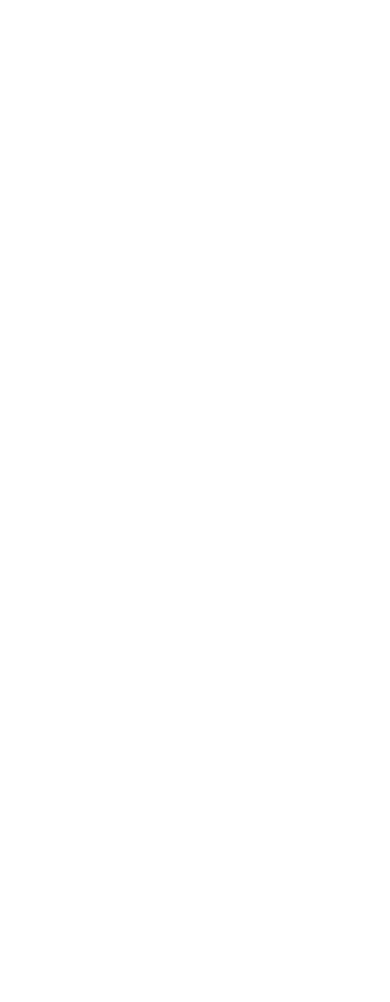
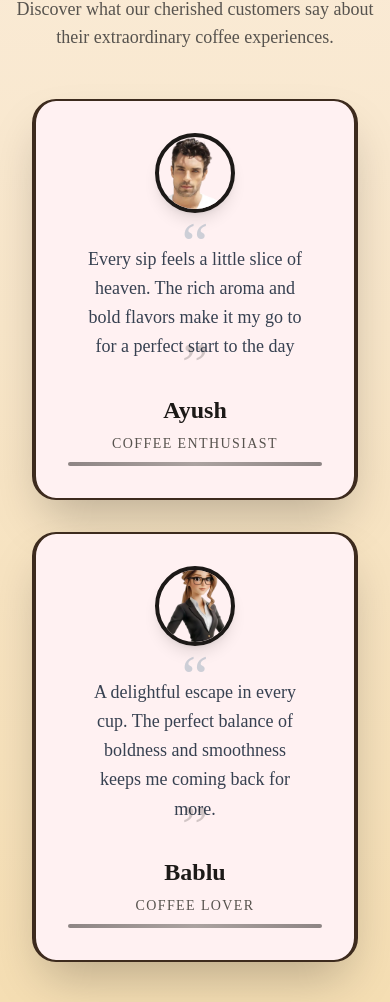
Before and after one commit to Ayushks3012/Static-Coffee-Website, a React (Vite) app: page / in a window 390 px wide. Shown: the part 5970-6972 px from the top of the page. Before the commit the page ends 5893 px from the top, so only its background shows below. Built offline with nearby package versions, Linux system fonts and the light colour scheme.

Commit message:
Add Footer component and enhance Testimonial section with new layout and styles

```diff
--- a/src/App.jsx
+++ b/src/App.jsx
@@ -5,6 +5,7 @@
 import Menu from './components/Menu'
 import AboutUs from './components/AboutUs'
 import Testimonial from './components/Testimonial'
+import Footer from './components/Footer'
 
 const App = () => {
   return (
@@ -15,6 +16,7 @@
     <Menu />
     <AboutUs />
     <Testimonial />
+    <Footer />
     </>
   )
 }
--- /dev/null
+++ b/src/components/Footer.jsx
@@ -0,0 +1,14 @@
+import React from 'react'
+
+const Footer = () => {
+  return (
+    <div className='relative bg-gradient-to-r from-[#4b3621] to-[#6f4e37] text-yellow-300 overflow-hidden'>
+      {/* Decorative Border */}
+      <div className=''>
+
+      </div>
+    </div>
+  )
+}
+
+export default Footer
--- a/src/components/Testimonial.jsx
+++ b/src/components/Testimonial.jsx
@@ -1,8 +1,81 @@
 import React from 'react'
+import Men from '../assets/Men.png'
+import Women from '../assets/Women.png'
+
 
 const Testimonial = () => {
   return (
-    <div>Testimonial</div>
+    <div id='testimonial' className='min-h-screen bg-gradient-to-b from-[antiquewhite] to-[wheat] flex flex-col items-center justify-center px-4 sm:px-6 md:px-8 py-10 font-[poppins]'>
+      <div className='text-center mb-12'>
+        <h2 className='text-4xl md:text-5xl font-[playfair_Display] text-stone-900 mb-4'>
+          voices of Delight
+        </h2>
+        <p className='text-lg sm:text-lg md:text-xl text-stone-600 max-w-2xl mx-auto'>
+          Discover what our cherished customers say about their extraordinary coffee experiences.
+        </p>
+      </div>
+
+      {/* Testimonial Grid */}
+      <div className='grid grid-cols-1 md:grid-cols-2 gap-8 max-w-6xl w-full px-4 mx-auto'>
+        {/* First Card*/}
+        <div className='relative bg-rose-50 rounded-3xl shadow-2xl p-8 hover:shadow-2xl transition-all duration-500 border-l-4 border-r-4 border-t-2 border-b-2 md:border-l-[16px] md:border-r-[16px] md:border-t-4 md:border-b-4 border-[#3d2b1e] group overflow-hidden transform hover:scale-105'>
+          <div className='text-center'>
+            <div className='mb-8'>
+              <img src={Men} alt="Men" className='w-20 h-20 sm:w-24 sm:h-24 rounded-full object-cover mx-auto border-4 border-stone-900 shadow-lg transition-transform' />
+            </div>
+            <div className='relative mb-8'>
+              <span className='absolute top-0 left-1/2 -translate-x-1/2 -mt-8 text-6xl text-sky-900 opacity-20 '>
+                &ldquo;
+              </span>
+              <p className='text-gray-700 text-lg sm:text-lg md:text-lg leading-relaxed px-4 font-medium'>
+                Every sip feels a little slice of heaven. The rich aroma and bold flavors make it my go to for a perfect start to the day
+              </p>
+              <span className='absolute bottom-0 left-1/2 -translate-x-1/2 -mb-8 text-6xl text-stone-900 opacity-20 '>
+                &rdquo;
+              </span>
+            </div>
+            <div className='space-y-2'>
+              <h3 className='text-2xl font-[playfair_Display] font-bold text-stone-900'>
+                Ayush
+              </h3>
+              <p className='text-sm text-stone-600 uppercase tracking-widest'>
+                Coffee Enthusiast
+              </p>
+              <div className='w-full h-1 bg-gradient-to-r from-stone-900 via-stone-600 to-stone-900 opacity-50 rounded-full mt-4' />
+            </div>
+          </div>
+        </div>
+
+        {/* Second Card */}
+        <div className='relative bg-rose-50 rounded-3xl shadow-2xl p-8 hover:shadow-2xl transition-all duration-500 border-l-4 border-r-4 border-t-2 border-b-2 md:border-l-[16px] md:border-r-[16px] md:border-t-4 md:border-b-4 border-[#3d2b1e] group overflow-hidden transform hover:scale-105'>
+          <div className='text-center'>
+            <div className='mb-8'>
+              <img src={Women} alt="Women" className='w-20 h-20 sm:w-24 sm:h-24 rounded-full object-cover mx-auto border-4 border-stone-900 shadow-lg transition-transform' />
+            </div>
+            <div className='relative mb-8'>
+              <span className='absolute top-0 left-1/2 -translate-x-1/2 -mt-8 text-6xl text-sky-900 opacity-20 '>
+                &ldquo;
+              </span>
+              <p className='text-gray-700 text-lg sm:text-lg md:text-lg leading-relaxed px-4 font-medium'>
+                A delightful escape in every cup. The perfect balance of boldness and smoothness keeps me coming back for more.
+              </p>
+              <span className='absolute bottom-0 left-1/2 -translate-x-1/2 -mb-8 text-6xl text-stone-900 opacity-20 '>
+                &rdquo;
+              </span>
+            </div>
+            <div className='space-y-2'>
+              <h3 className='text-2xl font-[playfair_Display] font-bold text-stone-900'>
+                Bablu
+              </h3>
+              <p className='text-sm text-stone-600 uppercase tracking-widest'>
+                Coffee Lover
+              </p>
+              <div className='w-full h-1 bg-gradient-to-r from-stone-900 via-stone-600 to-stone-900 opacity-50 rounded-full mt-4' />
+            </div>
+          </div>
+        </div>
+      </div>
+    </div>
   )
 }
 
```
